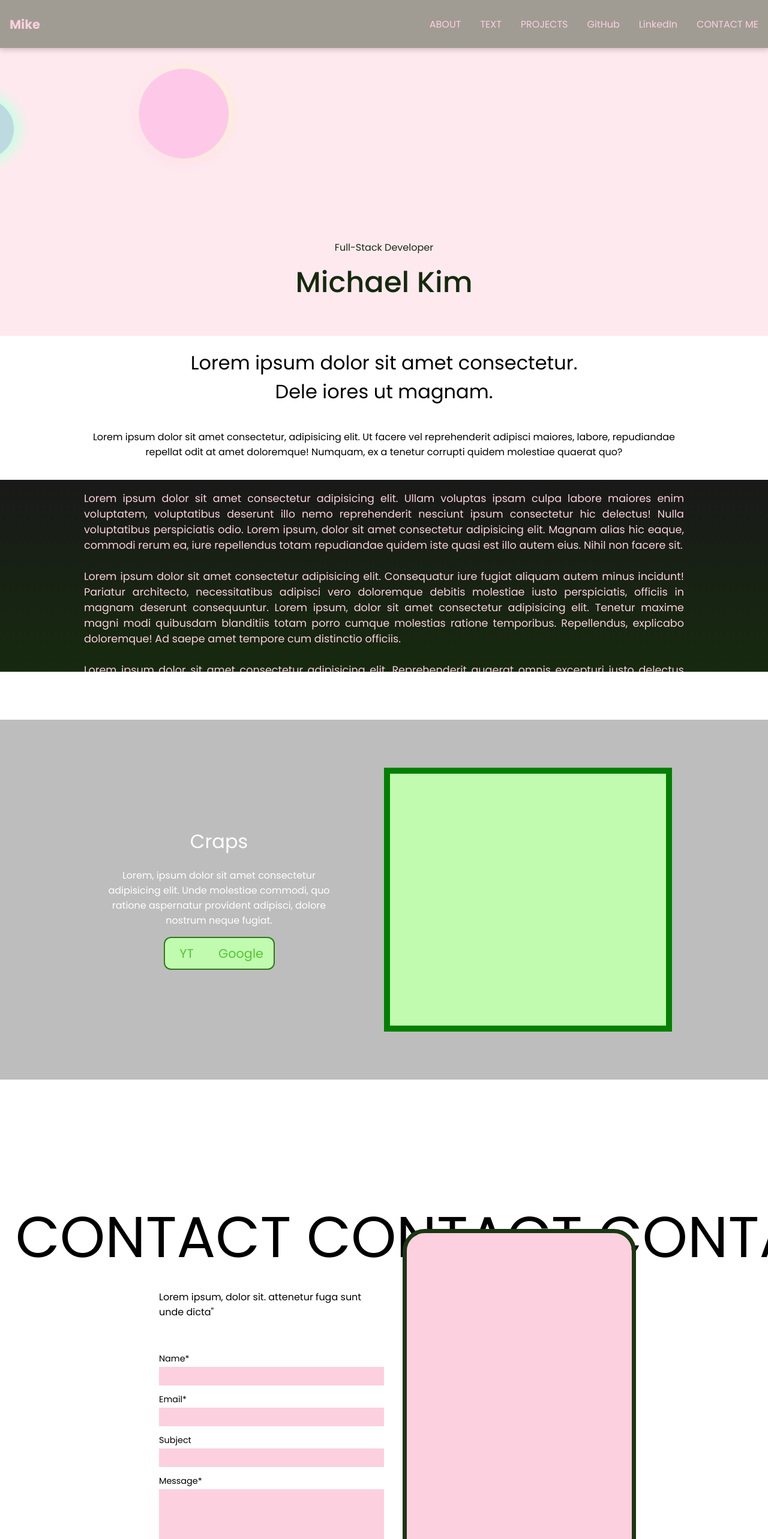
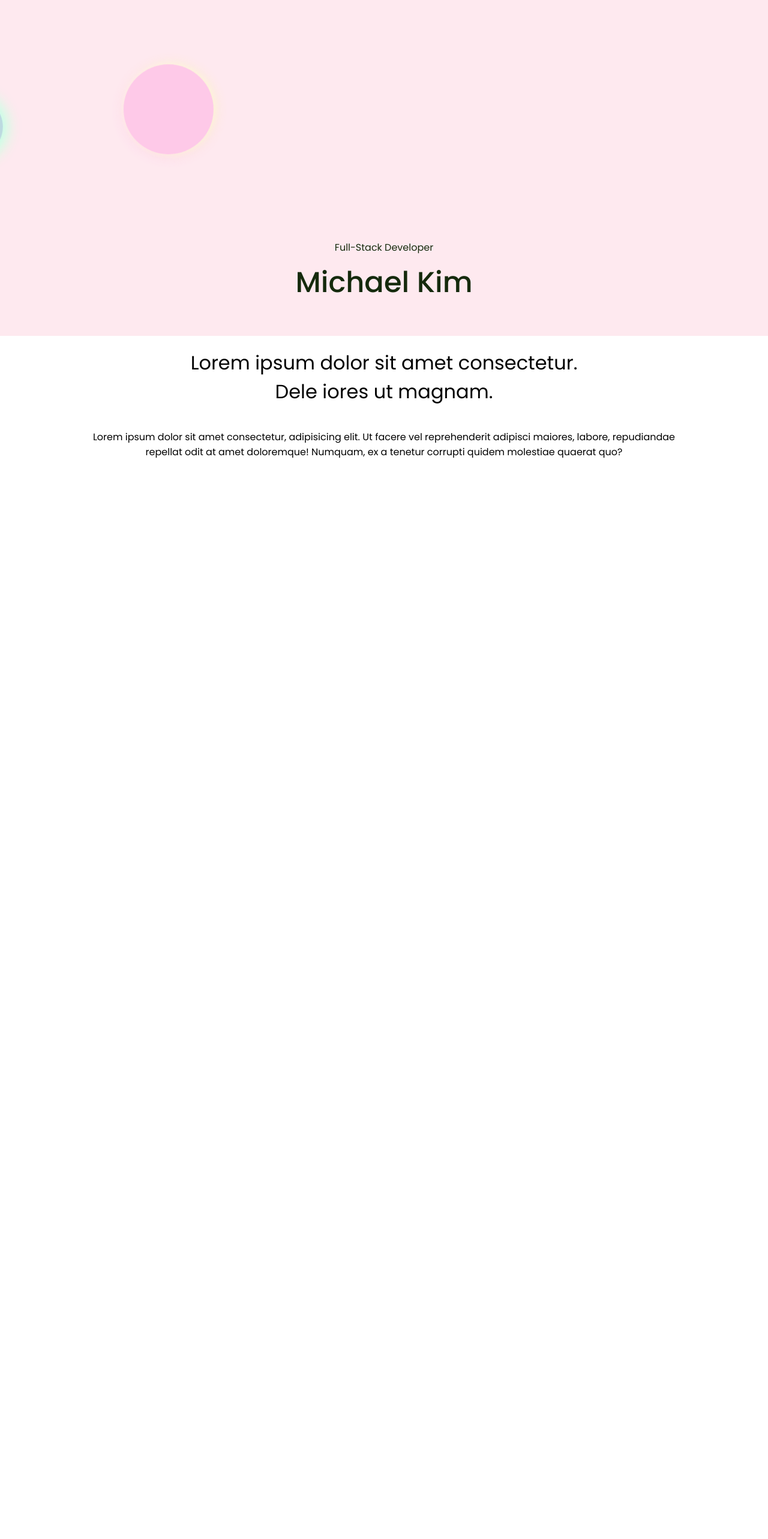
Before and after one commit to sparklingwaterlemon/Portfolio, a React (Create React App) app: page / in a window 1280 px wide. Shown: the top 2566 px of the page at 60% size. After the commit the page ends 800 px from the top, so only its background shows below. Built offline with nearby package versions, Linux system fonts and the light colour scheme.

Commit message:
First commit of many - Netlify CSS Adjustments - Commit #N1

```diff
--- a/src/Components/AboutSection/AboutSection.css
+++ b/src/Components/AboutSection/AboutSection.css
@@ -4,7 +4,7 @@
     background: linear-gradient(rgb(25,25,25), #162a0f);
 
     height: 40vh;
-    width: 100vw;
+    width: 100%;
 
     display: flex;
     justify-content: center;
--- a/src/Components/HeroSection/HeroSection.css
+++ b/src/Components/HeroSection/HeroSection.css
@@ -1,5 +1,6 @@
 #hero{
-    height: 100vh;
+    height: 100%;
+    width: 100%;
 }
 
 .hero-container{
--- a/src/Pages/App/App.jsx
+++ b/src/Pages/App/App.jsx
@@ -1,14 +1,14 @@
 import './App.css';
 
-import NavBar from '../../Components/NavBar/NavBar';
+// import NavBar from '../../Components/NavBar/NavBar';
 import HeroSection from '../../Components/HeroSection/HeroSection';
-import AboutSection from '../../Components/AboutSection/AboutSection';
+// import AboutSection from '../../Components/AboutSection/AboutSection';
 
 // import ProjectSectionA from '../../Components/ProjectSectionA/ProjectSectionA';
 import ProjectSectionD from '../../Components/ProjectSectionD/ProjectSectionD';
 
-import ContactSection from '../../Components/ContactSection/ContactSection';
-import FooterSection from '../../Components/FooterSection/FooterSection';
+// import ContactSection from '../../Components/ContactSection/ContactSection';
+// import FooterSection from '../../Components/FooterSection/FooterSection';
 
 import ScrollToTop from '../../Utilities/ScrollToTop/ScrollToTop';
 
@@ -17,16 +17,16 @@ export default function App() {
 
   return (
     <>
-      <NavBar />
+      {/* <NavBar /> */}
       <HeroSection />
-      <AboutSection />
+      {/* <AboutSection /> */}
 
 
       {/* <ProjectSectionA /> */}
-      <ProjectSectionD />
+      {/* <ProjectSectionD /> */}
       {/* <section id="github">GitHub</section> */}
       {/* <section id="linkedin">LinkedIn</section> */}
-      <ContactSection />
+      {/* <ContactSection /> */}
       {/* <FooterSection /> */}
 
       <ScrollToTop />
```
